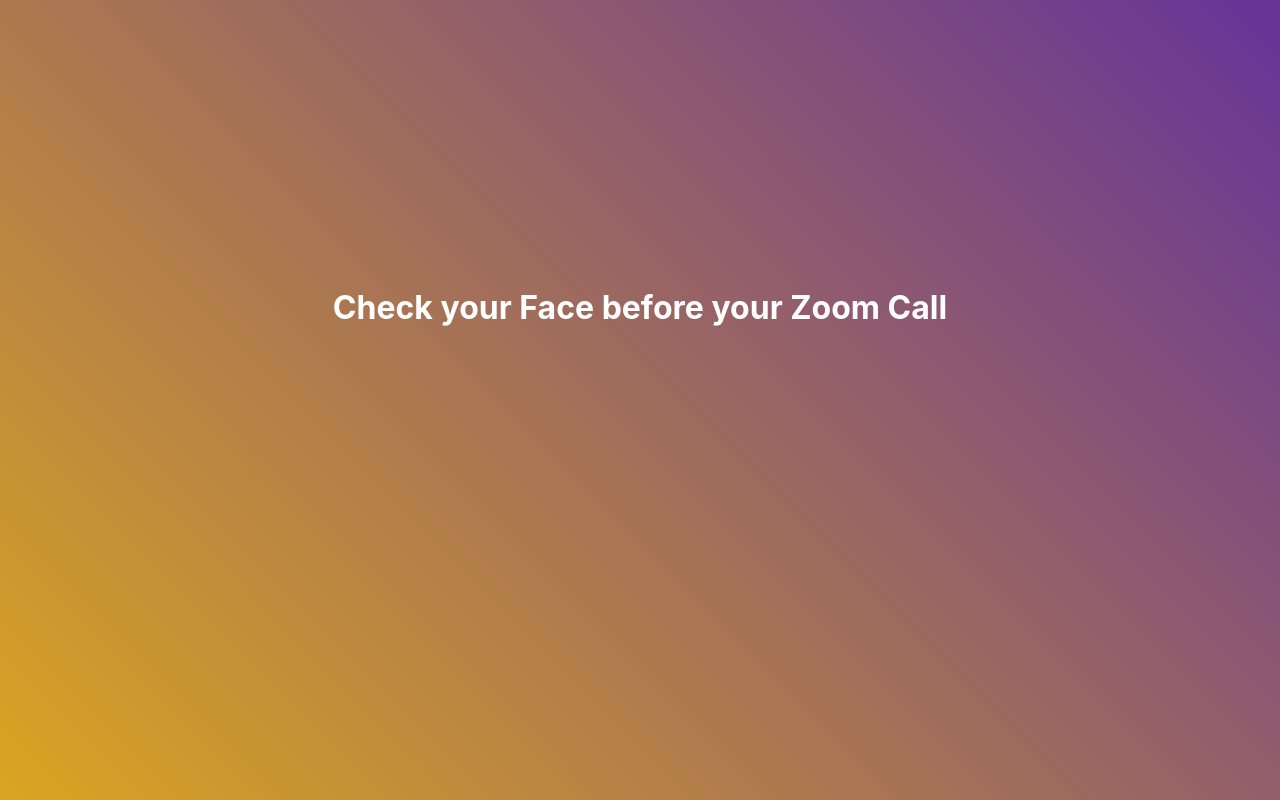
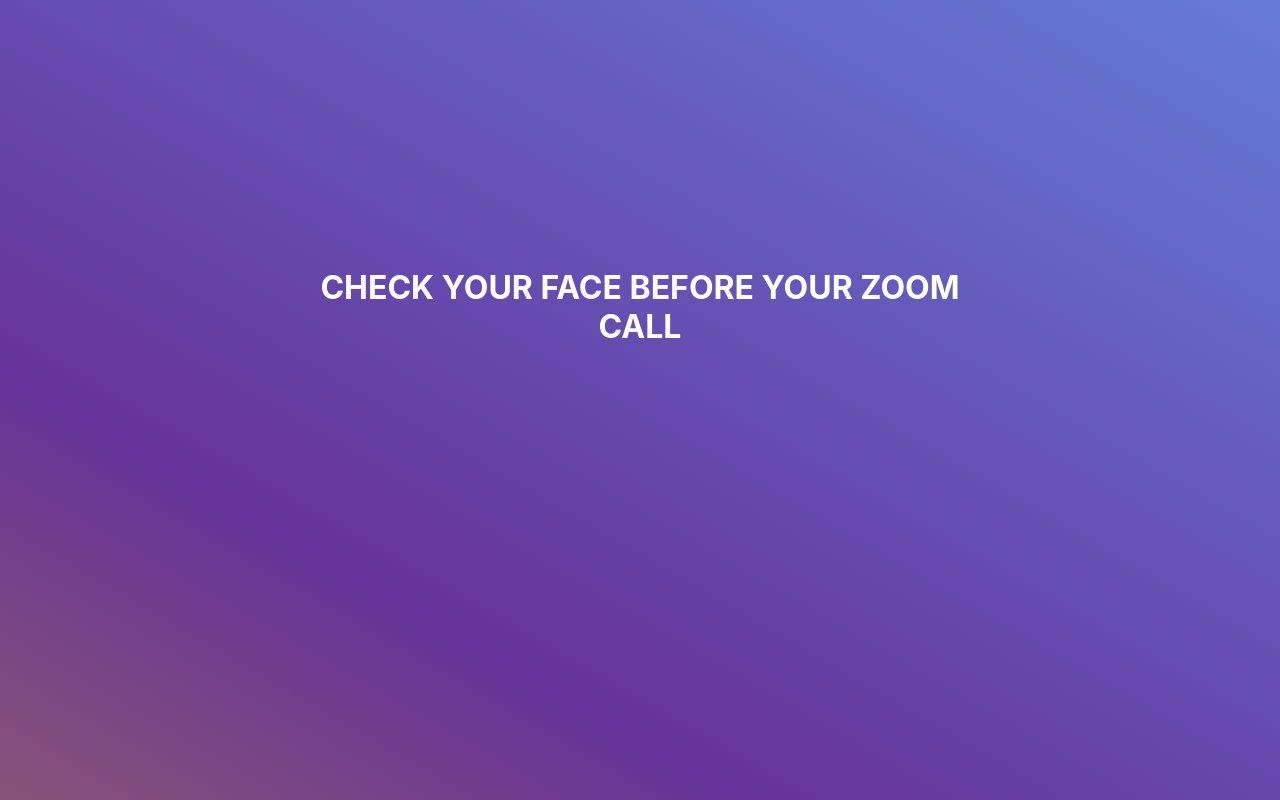
Before and after one commit to misterbracket/hair, a React (Create React App) app: page / in a window 1280 px wide. Built offline with nearby package versions, Linux system fonts and the light colour scheme; no server answers.

Commit message:
Added some styles

```diff
--- a/src/App.tsx
+++ b/src/App.tsx
@@ -1,12 +1,19 @@
 import Webcam from "react-webcam";
-
+const videoConstraints = {
+  facingMode: "user",
+};
 function App() {
   return (
     <div className="app">
       <h1 className="title">Check your Face before your Zoom Call</h1>
       <p className="text"></p>
       <div className="video">
-        <Webcam className="camera" />
+        <Webcam
+          className="camera"
+          audio={false}
+          screenshotFormat="image/jpeg"
+          videoConstraints={videoConstraints}
+        />
       </div>
     </div>
   );
--- a/src/index.css
+++ b/src/index.css
@@ -5,7 +5,9 @@
     sans-serif;
   -webkit-font-smoothing: antialiased;
   -moz-osx-font-smoothing: grayscale;
-  background: linear-gradient(45deg, goldenrod, rebeccapurple);
+  background: linear-gradient(30deg, goldenrod, rebeccapurple, cornflowerblue);
+  animation: bg-animation 25s infinite;
+  background-size: 300%;
 }
 
 .app {
@@ -17,10 +19,44 @@
   flex-direction: column;
 }
 
+.title_wrap {
+}
+
 .title {
   color: white;
+  text-transform: uppercase;
+  text-align: center;
+  margin: 0 1.5rem;
+  max-width: 700px;
+
+  /* animation: drop-title ease 1s forwards; */
 }
 
 .camera {
   border-radius: 30px;
+  height: auto;
+  width: calc(100% - 3rem);
+  max-width: 700px;
+  margin: 0 1.5rem;
 }
+
+@keyframes drop-title {
+  0% {
+    transform: translateY(-200px);
+  }
+  100% {
+    transform: translateY(0px);
+  }
+}
+
+@keyframes bg-animation {
+  0% {
+    background-position: left;
+  }
+  50% {
+    background-position: right;
+  }
+  100% {
+    background-position: left;
+  }
+}
```
